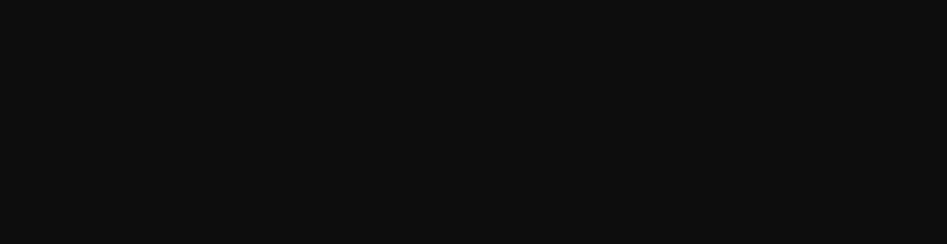
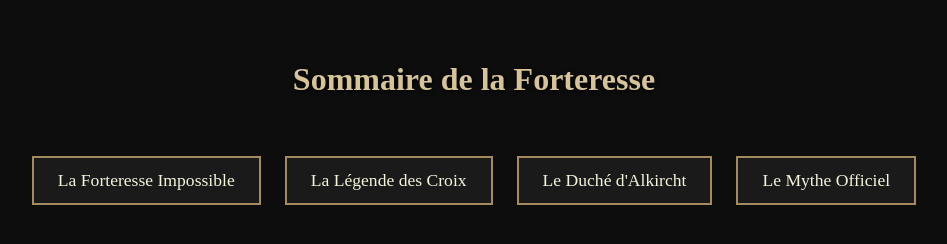
Before and after one commit to RandomGirl-png/forteresse-impossible, a plain HTML site: page index.html in a window 1280 px wide. Shown: the whole page, without its empty margins (166-1113 px from the left). Drawn offline with Linux system fonts and the light colour scheme; a web font is replaced by a local one.

Commit message:
Mise à jour

```diff
--- a/index.html
+++ b/index.html
@@ -18,7 +18,11 @@
 </head>
 
 <body>
-    <p style="text-align: center;">
-
-    </p>
+    <div class="sommaire">
+        <h1>Sommaire de la Forteresse</h1>
+        <a class="btn-grimoire" href="pages/forteresse.html">La Forteresse Impossible</a>
+        <a class="btn-grimoire" href="pages/legende.html">La Légende des Croix</a>
+        <a class="btn-grimoire" href="pages/duche.html">Le Duché d'Alkircht</a>
+        <a class="btn-grimoire" href="pages/mythe.html">Le Mythe Officiel</a>
+      </div>
 </body>
```
